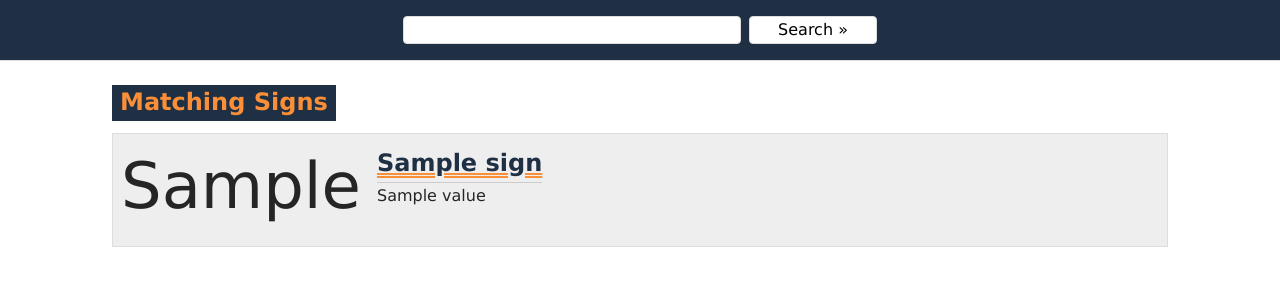
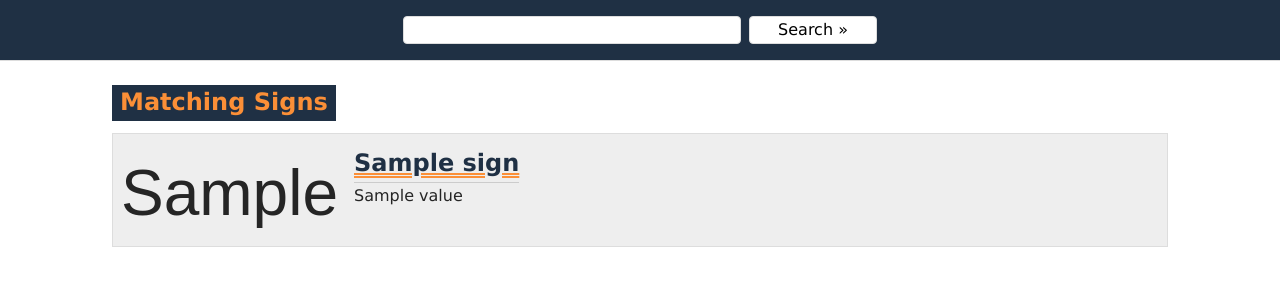
Before and after one commit to jackweinbender/zeichenliste, a Flask app: template templates/search.html in a window 1280 px wide. Shown: the top 300 px of the page. Run offline with Flask 2, Linux system fonts and the light colour scheme; the template is opened without the code that fills it: most values are stand-ins (such as "Sample title", 1, 10 or a date in 2020); some web fonts are replaced.

Commit message:
Added google font

```diff
--- a/static/style.css
+++ b/static/style.css
@@ -7,13 +7,23 @@
     --dark-gray: #252525;
 }
 
+/* Noto Sans Cuneiform (Cuneiform) http://www.google.com/fonts/earlyaccess */
+ @font-face {
+    font-family: 'Noto Sans Cuneiform';
+    font-style: normal;
+    font-weight: 400;
+    src: url(//fonts.gstatic.com/ea/notosanscuneiform/v1/NotoSansCuneiform-Regular.eot);
+    src: url(//fonts.gstatic.com/ea/notosanscuneiform/v1/NotoSansCuneiform-Regular.eot?#iefix) format('embedded-opentype'),
+         url(//fonts.gstatic.com/ea/notosanscuneiform/v1/NotoSansCuneiform-Regular.woff2) format('woff2'),
+         url(//fonts.gstatic.com/ea/notosanscuneiform/v1/NotoSansCuneiform-Regular.woff) format('woff'),
+         url(//fonts.gstatic.com/ea/notosanscuneiform/v1/NotoSansCuneiform-Regular.ttf) format('truetype');
+  }
 
-
-
+.cuneiform {font-family: 'Noto Sans Cuneiform', sans-serif; }
 
 html {
     color:var(--dark-gray);
-    font-family: 'Lucida Sans', 'Lucida Sans Regular', 'Lucida Grande', 'Lucida Sans Unicode', Geneva, Verdana, sans-serif
+    font-family: 'Lucida Sans', 'Lucida Sans Regular', 'Lucida Grande', 'Lucida Sans Unicode', Geneva, Verdana, sans-serif;
 }
 a {
     color: var(--blue);
@@ -86,7 +96,7 @@ a:hover{
 
 .results-card-content h3 {
     font-size: 1.5rem;
-    display block;
+    display: block;
     margin: 0;
     border-bottom: solid 1px #ccc;
     padding-bottom: 0.25rem;
--- a/templates/search.html
+++ b/templates/search.html
@@ -8,7 +8,7 @@
     <h2>Matching Signs</h2>
     {% for sign in signs %}
       <div class="results-card">
-        <div class="results-card-image">{{sign.unicode_value}}</div>
+        <div class="results-card-image cuneiform">{{sign.unicode_value}}</div>
         <div class="results-card-content">
             <h3><a href="/signs/{{sign.borger_id}}">{{sign.borger_name}}</a></h3>
             <div class="results-card-values">
```
